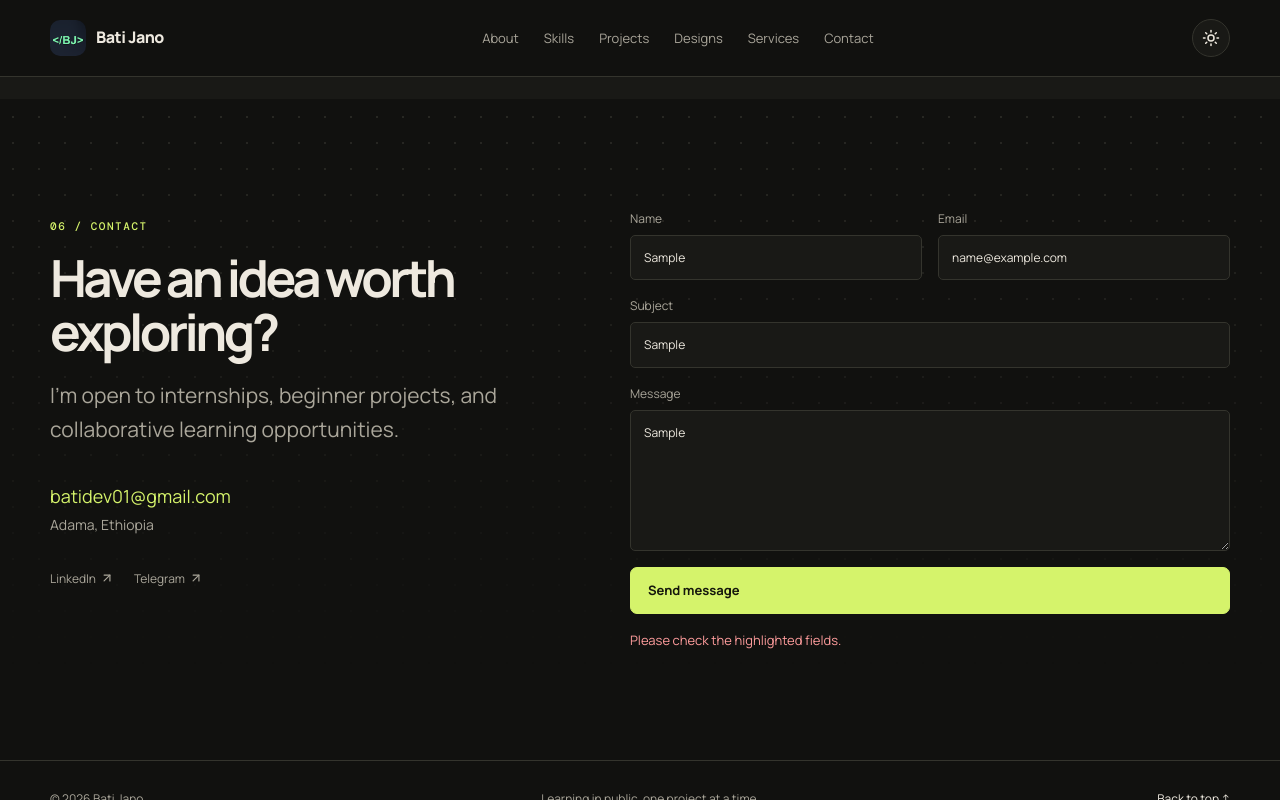
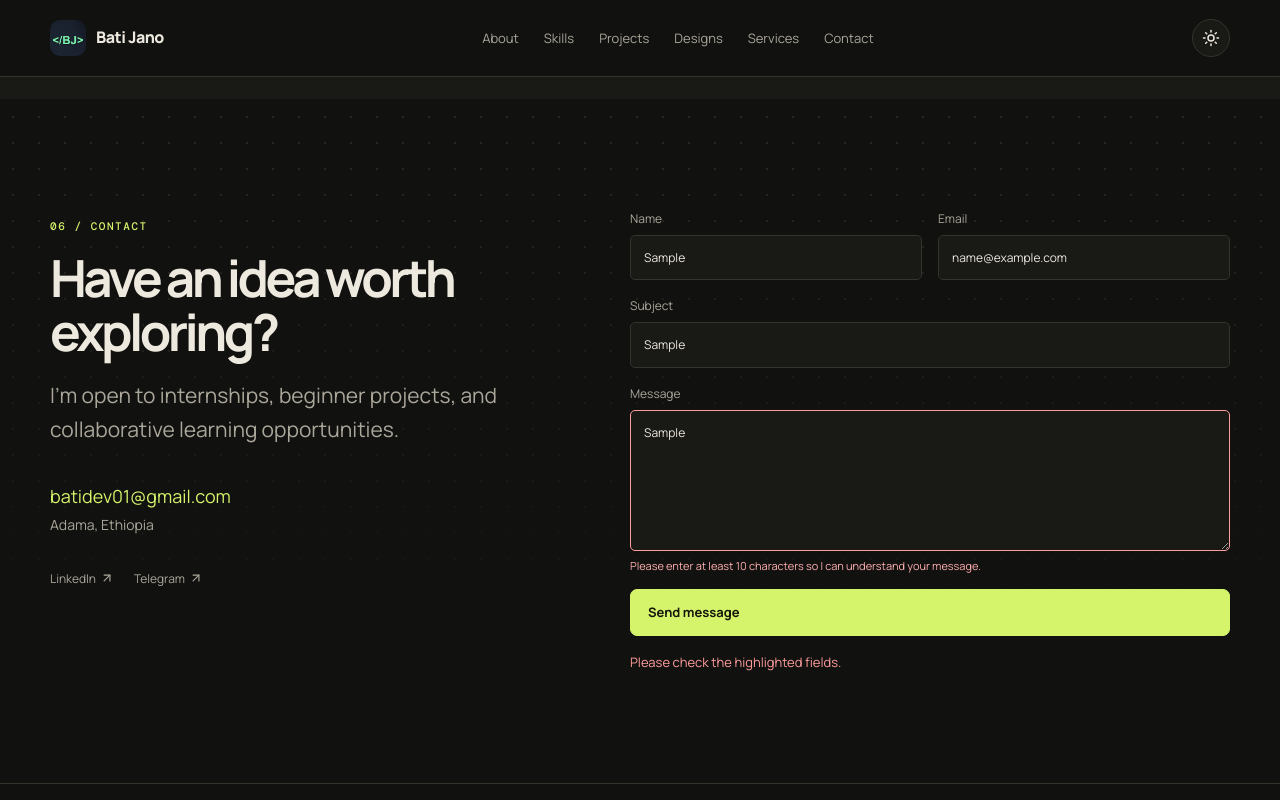
Before and after one commit to bati58/portfolio, a Next.js app: page / in a window 1280 px wide. Both pictures are taken after typing "Sample", "name@example.com", "Sample", "Sample" into the empty fields and a click on the button "Send message". Shown: the part 5943-6743 px from the top of the page. Built offline with nearby package versions, Linux system fonts and the light colour scheme; no server answers.

Commit message:
enhance contact form validation messages for clarity

```diff
--- a/src/components/ContactForm.tsx
+++ b/src/components/ContactForm.tsx
@@ -4,24 +4,42 @@ import type { FormEvent } from "react";
 import { useState } from "react";
 
 type FormState = { status: "idle" | "loading" | "success" | "error"; message?: string };
+type FieldName = "name" | "email" | "subject" | "message";
+type FieldErrors = Partial<Record<FieldName, string>>;
 
 export function ContactForm() {
   const [state, setState] = useState<FormState>({ status: "idle" });
+  const [fieldErrors, setFieldErrors] = useState<FieldErrors>({});
   async function submit(event: FormEvent<HTMLFormElement>) {
     event.preventDefault();
     if (state.status === "loading") return;
     const form = event.currentTarget;
     const data = Object.fromEntries(new FormData(form).entries());
     setState({ status: "loading" });
+    setFieldErrors({});
     try {
       const response = await fetch("/api/contact", { method: "POST", headers: { "Content-Type": "application/json" }, body: JSON.stringify(data) });
       const result = await response.json();
-      if (!response.ok) throw new Error(result.error ?? "Something went wrong.");
+      if (!response.ok) {
+        if (result.fields) setFieldErrors(result.fields as FieldErrors);
+        throw new Error(result.error ?? "Please review the fields marked below.");
+      }
       setState({ status: "success", message: result.message ?? "Your message was saved successfully. Thank you." });
       form.reset();
     } catch (error) {
       setState({ status: "error", message: error instanceof Error ? error.message : "Unable to send your message." });
     }
   }
-  return <form className="contact-form" onSubmit={submit} noValidate><div className="honeypot" aria-hidden="true"><label>Website<input name="website" tabIndex={-1} autoComplete="off" /></label></div><div className="form-grid"><label>Name<input name="name" required minLength={2} maxLength={120} autoComplete="name" placeholder="Your name" /></label><label>Email<input name="email" required type="email" maxLength={254} autoComplete="email" placeholder="you@example.com" /></label></div><label>Subject<input name="subject" required minLength={3} maxLength={160} placeholder="What would you like to build?" /></label><label>Message<textarea name="message" required minLength={10} maxLength={5000} rows={6} placeholder="Tell me a little about your project or idea." /></label><button className="button button-primary" disabled={state.status === "loading"}>{state.status === "loading" ? "Saving message..." : "Send message"}</button>{state.message && <p className={state.status === "error" ? "form-feedback error" : "form-feedback"} role="status">{state.message}</p>}</form>;
+  const field = (name: FieldName) => fieldErrors[name] && <span className="field-error" id={`${name}-error`}>{fieldErrors[name]}</span>;
+  return <form className="contact-form" onSubmit={submit} noValidate>
+    <div className="honeypot" aria-hidden="true"><label>Website<input name="website" tabIndex={-1} autoComplete="off" /></label></div>
+    <div className="form-grid">
+      <label>Name<input name="name" required minLength={2} maxLength={120} autoComplete="name" placeholder="Your name" aria-invalid={Boolean(fieldErrors.name)} aria-describedby={fieldErrors.name ? "name-error" : undefined} />{field("name")}</label>
+      <label>Email<input name="email" required type="email" maxLength={254} autoComplete="email" placeholder="you@example.com" aria-invalid={Boolean(fieldErrors.email)} aria-describedby={fieldErrors.email ? "email-error" : undefined} />{field("email")}</label>
+    </div>
+    <label>Subject<input name="subject" required minLength={3} maxLength={160} placeholder="What would you like to build?" aria-invalid={Boolean(fieldErrors.subject)} aria-describedby={fieldErrors.subject ? "subject-error" : undefined} />{field("subject")}</label>
+    <label>Message<textarea name="message" required minLength={10} maxLength={5000} rows={6} placeholder="Tell me a little about your project or idea." aria-invalid={Boolean(fieldErrors.message)} aria-describedby={fieldErrors.message ? "message-error" : undefined} />{field("message")}</label>
+    <button className="button button-primary" disabled={state.status === "loading"}>{state.status === "loading" ? "Saving message..." : "Send message"}</button>
+    {state.message && <p className={state.status === "error" ? "form-feedback error" : "form-feedback"} role="status">{state.message}</p>}
+  </form>;
 }
--- a/src/lib/contact.ts
+++ b/src/lib/contact.ts
@@ -25,10 +25,10 @@ export class EmailProviderError extends Error {
 }
 
 export const contactSchema = z.object({
-  name: z.string().trim().min(2, "Please enter your name.").max(120, "Name is too long."),
+  name: z.string().trim().min(2, "Please enter at least 2 characters for your name.").max(120, "Your name must be 120 characters or fewer."),
   email: z.string().trim().email("Please enter a valid email address.").max(254),
-  subject: z.string().trim().min(3, "Please add a subject.").max(160, "Subject is too long."),
-  message: z.string().trim().min(10, "Please share a little more detail.").max(5000, "Message is too long."),
+  subject: z.string().trim().min(3, "Please enter a subject with at least 3 characters.").max(160, "Your subject must be 160 characters or fewer."),
+  message: z.string().trim().min(10, "Please enter at least 10 characters so I can understand your message.").max(5000, "Your message must be 5,000 characters or fewer."),
   website: z.string().max(0).optional(),
 });
 
```
Also changed, not shown: src/app/globals.css.
